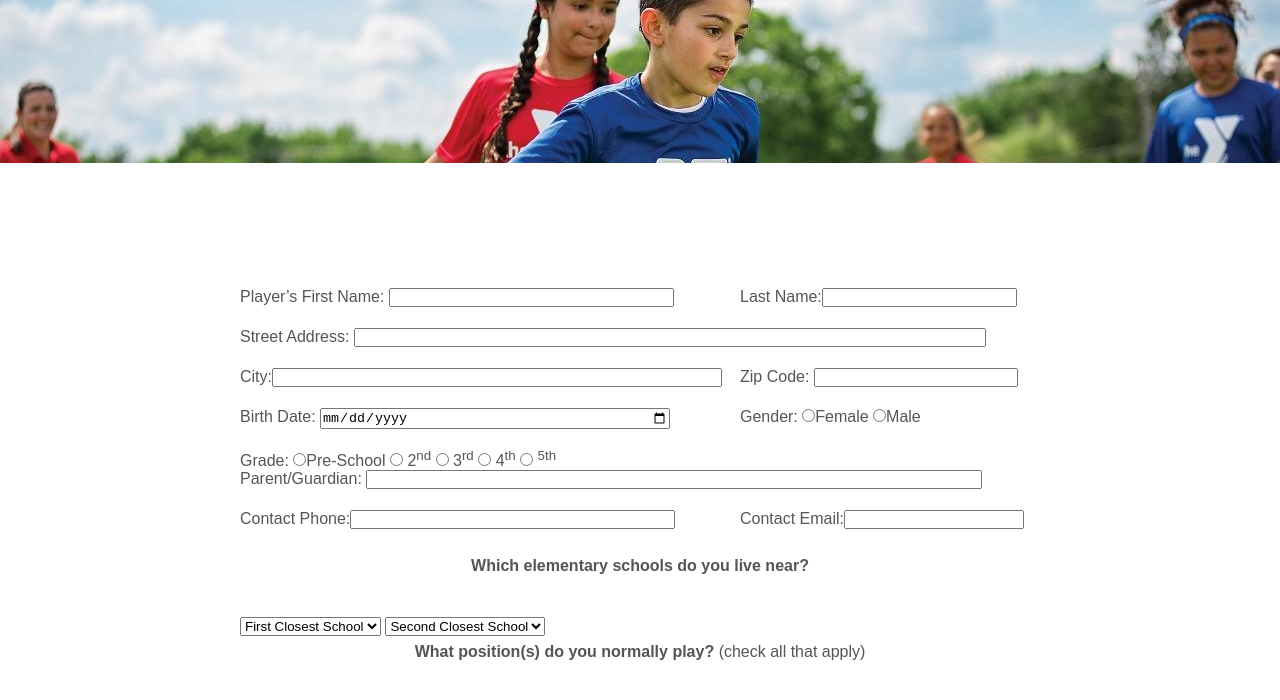
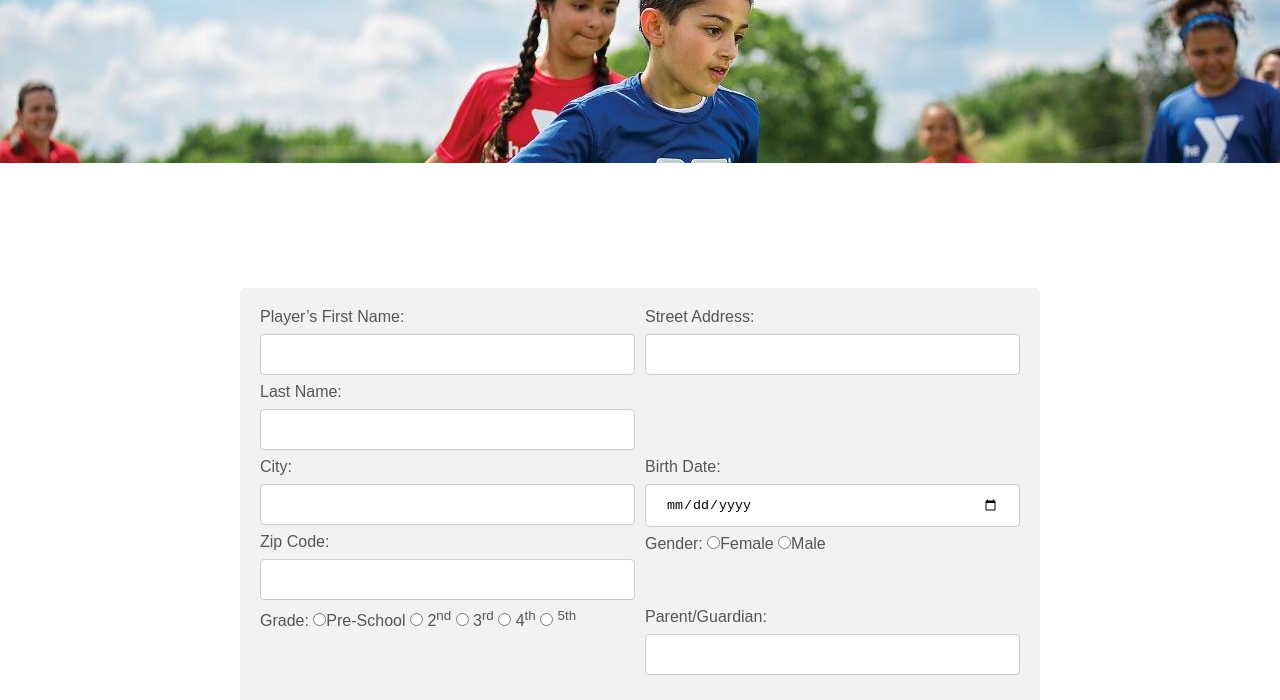
Before and after one commit to thannedel/project-1-ubiqum, a plain HTML site: page registration.html in a window 1280 px wide. Shown: the part 87-787 px from the top of the page. Drawn offline with Linux system fonts and the light colour scheme.

Commit message:
grid template, form styling

```diff
--- a/assets/css/styles.css
+++ b/assets/css/styles.css
@@ -372,83 +372,58 @@ header nav li:last-child {
 
 /*------------------------------------------------registration form--------------------------*/
 
-#name {
-
+.container {
 	display: grid;
-	height: 40px;
-	grid-template-columns: 500px 1fr;
-
-}
-
-.firstname input {
-	width: 57%;
-}
-
-.lastname input {
-	width: 65%;
-}
-
-#street {
-	display: grid;
-	height: 40px;
-	grid-template-rows: 1fr;
-}
-
-.address input {
-	width: 79%;
-}
-
-#citycode {
-
-	display: grid;
-	height: 40px;
-	grid-template-columns: 500px 1fr;
-
-}
-
-.city input {
-	width: 90%;
-}
-
-.code input {
-	width: 68%;
+	grid-template-columns: repeat(2, 1fr);
+	grid-template-rows: repeat(6, 1fr);
+	grid-column-gap: 10px;
+	grid-row-gap: 0px;
+	max-width: 960px;
+	margin: 0 auto;
+	border-radius: 5px;
+	background-color: #f2f2f2;
+	padding: 20px;
 }
 
 
-#birthgender {
-	display: grid;
-	height: 40px;
-	grid-template-columns: 500px 1fr;
+
+input[type=text],
+input[type=email],
+input[type=date],
+select {
+	width: 100%;
+	padding: 12px 20px;
+	margin: 8px 0;
+	display: inline-block;
+	border: 1px solid #ccc;
+	border-radius: 4px;
+	box-sizing: border-box;
 }
 
-.birth input {
-	width: 70%;
+table {
+	border-collapse: separate;
+	border-spacing: 50px 0;
 }
 
-#parent {
-	display: grid;
-	height: 40px;
-	grid-template-rows: 1fr;
+td {
+	padding: 10px 0;
 }
 
-.guardian input {
-	width: 77%;
+input[type=submit] {
+	width: 100%;
+	background-color: #4CAF50;
+	color: white;
+	padding: 14px 20px;
+	margin: 8px 0;
+	border: none;
+	border-radius: 4px;
+	cursor: pointer;
 }
 
-#phonemail {
 
-	display: grid;
-	height: 40px;
-	grid-template-columns: 500px 1fr;
 
-}
-
-.phone input {
-	width: 65%;
-}
-
-.mail input {
-	width: 60%;
+input[type=submit]:hover {
+	background-color: #45a049;
 }
 
 /*----------------------------------------------button------------------------*/
```
